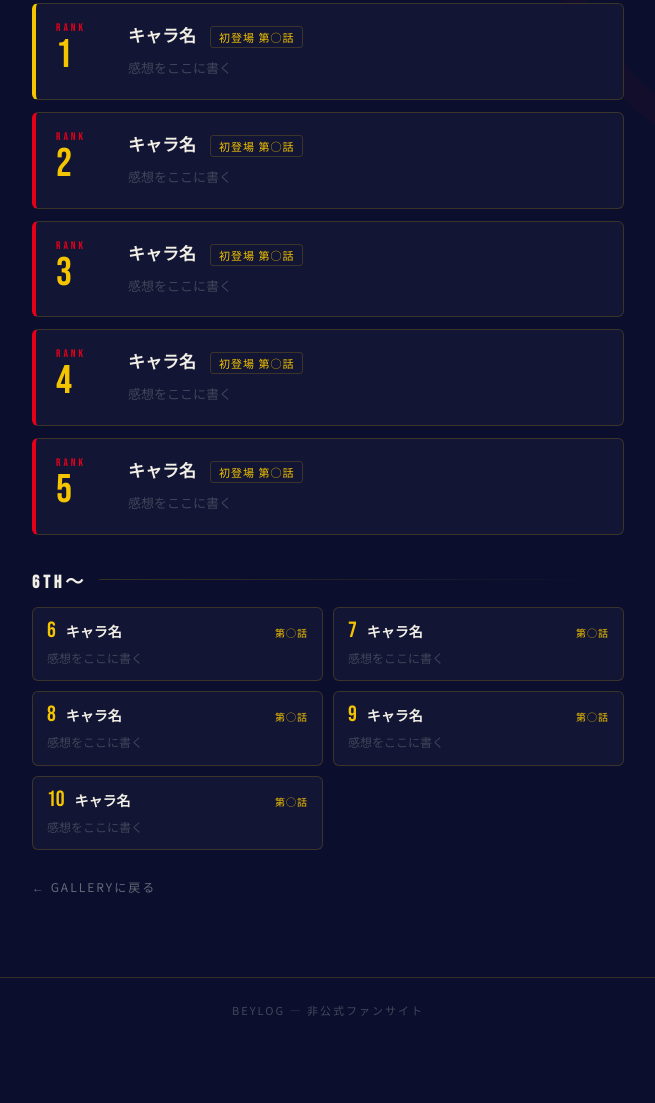
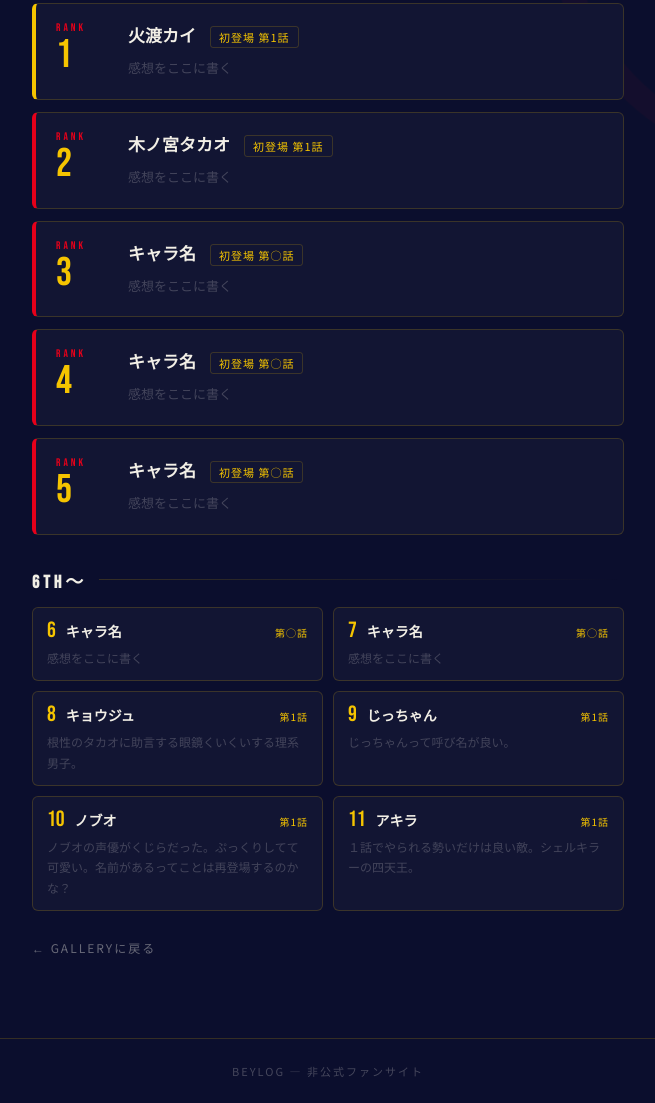
Before and after one commit to Azaleacreativeroom888/fan-beyblade, a plain HTML site: page report2.html in a window 1280 px wide. Shown: the part 231-1334 px from the top of the page, without its empty margins (312-967 px from the left). Before the commit the page ends 1273 px from the top, so only its background shows below. Drawn offline with Linux system fonts and the light colour scheme.

Commit message:
Refactor character rankings and notes in report2.html
Updated character names and first appearance details in the ranking section. Added notes for characters and adjusted mini-list numbering.

```diff
--- a/report2.html
+++ b/report2.html
@@ -97,10 +97,11 @@
     .sub-head h2 { font-family: 'Bebas Neue', sans-serif; font-size: 18px; letter-spacing: 4px; color: var(--white); white-space: nowrap; }
     .sub-line { flex: 1; height: 1px; background: linear-gradient(to right, var(--border), transparent); }
 
-    .mini-list { display: grid; grid-template-columns: 1fr 1fr; gap: 10px; }
+    .mini-list { display: grid; grid-template-columns: 1fr 1fr; gap: 10px; counter-reset: mini 5; }
     @media (max-width: 480px) { .mini-list { grid-template-columns: 1fr; } }
 
     .mini {
+      counter-increment: mini;
       background: var(--card);
       border: 1px solid var(--border);
       border-radius: 6px;
@@ -108,6 +109,7 @@
     }
     .mini-head { display: flex; align-items: baseline; gap: 10px; margin-bottom: 6px; }
     .mini-no { font-family: 'Bebas Neue', sans-serif; font-size: 22px; line-height: 1; color: var(--gold); flex-shrink: 0; }
+    .mini-no::before { content: counter(mini); }
     .mini-name { font-size: 14px; font-weight: 700; color: var(--white); flex: 1; min-width: 0; }
     .mini-first { font-size: 10px; letter-spacing: 1px; color: var(--gold); white-space: nowrap; }
     .mini-note { font-size: 12px; line-height: 1.7; color: rgba(242,239,230,0.8); }
@@ -158,8 +160,8 @@
       <div class="rank-no"><span>RANK</span>1</div>
       <div>
         <div class="rank-head">
-          <span class="rank-name">キャラ名</span>
-          <span class="rank-first">初登場 第◯話</span>
+          <span class="rank-name">火渡カイ</span>
+          <span class="rank-first">初登場 第1話</span>
         </div>
         <div class="rank-note empty">感想をここに書く</div>
       </div>
@@ -169,8 +171,8 @@
       <div class="rank-no"><span>RANK</span>2</div>
       <div>
         <div class="rank-head">
-          <span class="rank-name">キャラ名</span>
-          <span class="rank-first">初登場 第◯話</span>
+          <span class="rank-name">木ノ宮タカオ</span>
+          <span class="rank-first">初登場 第1話</span>
         </div>
         <div class="rank-note empty">感想をここに書く</div>
       </div>
@@ -211,13 +213,13 @@
 
   </div>
 
-  <!-- 6位以下。1件ぶんはこの形。コピーして増やす -->
+  <!-- 6位以下。1件ぶんはこの形。コピーして増やすだけで、順位の数字は上から自動で6, 7, 8...と振られる -->
   <div class="sub-head"><h2>6TH〜</h2><div class="sub-line"></div></div>
   <div class="mini-list">
 
     <div class="mini">
       <div class="mini-head">
-        <span class="mini-no">6</span>
+        <span class="mini-no"></span>
         <span class="mini-name">キャラ名</span>
         <span class="mini-first">第◯話</span>
       </div>
@@ -226,7 +228,7 @@
 
     <div class="mini">
       <div class="mini-head">
-        <span class="mini-no">7</span>
+        <span class="mini-no"></span>
         <span class="mini-name">キャラ名</span>
         <span class="mini-first">第◯話</span>
       </div>
@@ -235,29 +237,38 @@
 
     <div class="mini">
       <div class="mini-head">
-        <span class="mini-no">8</span>
-        <span class="mini-name">キャラ名</span>
-        <span class="mini-first">第◯話</span>
+        <span class="mini-no"></span>
+        <span class="mini-name">キョウジュ</span>
+        <span class="mini-first">第1話</span>
       </div>
-      <div class="mini-note empty">感想をここに書く</div>
+      <div class="mini-note empty">根性のタカオに助言する眼鏡くいくいする理系男子。</div>
     </div>
 
     <div class="mini">
       <div class="mini-head">
-        <span class="mini-no">9</span>
-        <span class="mini-name">キャラ名</span>
-        <span class="mini-first">第◯話</span>
+        <span class="mini-no"></span>
+        <span class="mini-name">じっちゃん</span>
+        <span class="mini-first">第1話</span>
       </div>
-      <div class="mini-note empty">感想をここに書く</div>
+      <div class="mini-note empty">じっちゃんって呼び名が良い。</div>
     </div>
 
     <div class="mini">
       <div class="mini-head">
-        <span class="mini-no">10</span>
-        <span class="mini-name">キャラ名</span>
-        <span class="mini-first">第◯話</span>
+        <span class="mini-no"></span>
+        <span class="mini-name">ノブオ</span>
+        <span class="mini-first">第1話</span>
       </div>
-      <div class="mini-note empty">感想をここに書く</div>
+      <div class="mini-note empty">ノブオの声優がくじらだった。ぷっくりしてて可愛い。名前があるってことは再登場するのかな？</div>
+    </div>
+
+    <div class="mini">
+      <div class="mini-head">
+        <span class="mini-no"></span>
+        <span class="mini-name">アキラ</span>
+        <span class="mini-first">第1話</span>
+      </div>
+      <div class="mini-note empty">１話でやられる勢いだけは良い敵。シェルキラーの四天王。</div>
     </div>
 
   </div>
```
